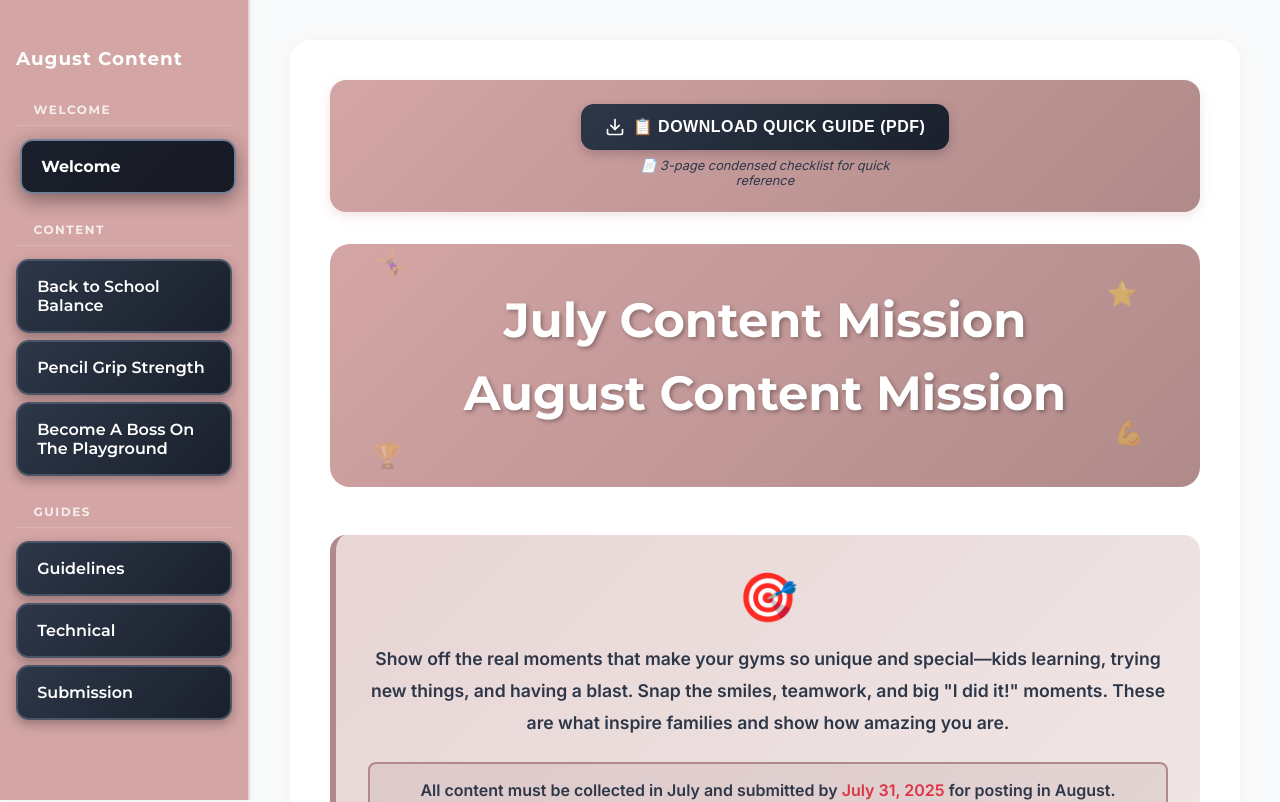
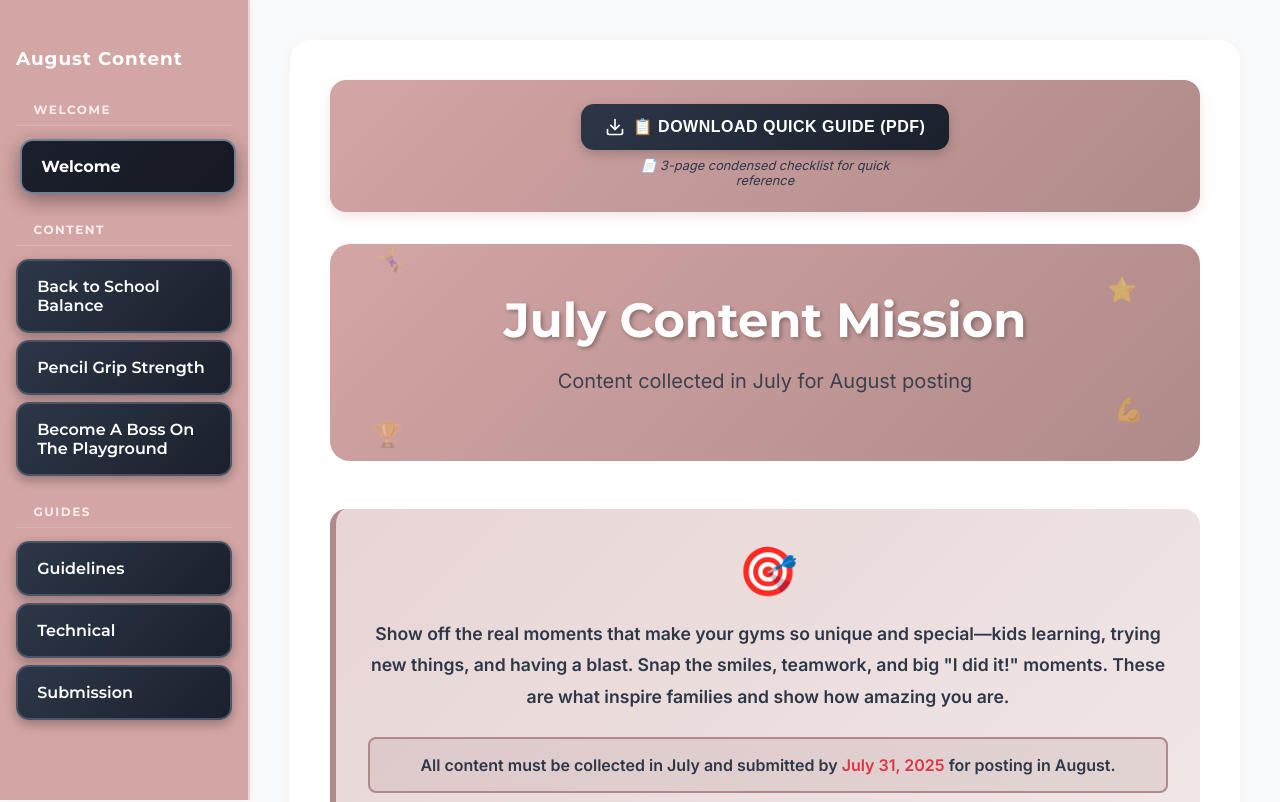
Before and after one commit to Jaymelynng/AugustContent, a React (Vite) app: page / in a window 1280 px wide. Shown: the top 802 px of the page. Built offline with nearby package versions, Linux system fonts and the light colour scheme.

Commit message:
Update to July Content Mission for August

```diff
--- a/index.html
+++ b/index.html
@@ -4,7 +4,7 @@
     <meta charset="UTF-8" />
     <link rel="icon" type="image/svg+xml" href="/vite.svg" />
     <meta name="viewport" content="width=device-width, initial-scale=1.0" />
-    <title>August Social Media Content Planner</title>
+    <title>July Content Mission - August Social Media Content Planner</title>
   </head>
   <body>
     <div id="root"></div>
--- a/src/components/sections/IntroSection.tsx
+++ b/src/components/sections/IntroSection.tsx
@@ -38,7 +38,7 @@ export function IntroSection() {
         </div>
 
         <h1 className="mission-title">July Content Mission</h1>
-        <h1 className="mission-title">August Content Mission</h1>
+        <p className="mission-subtitle">Content collected in July for August posting</p>
       </div>
 
       {/* Mission Statement */}
```
